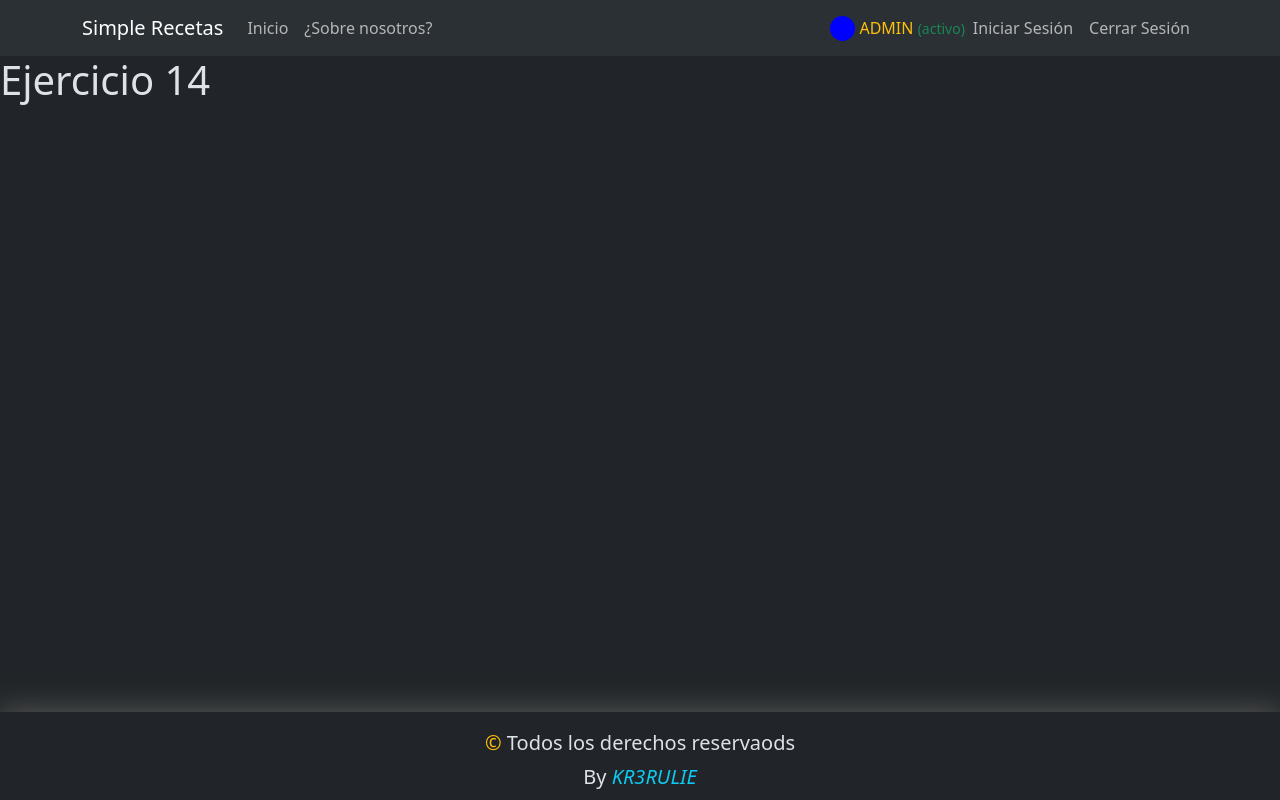
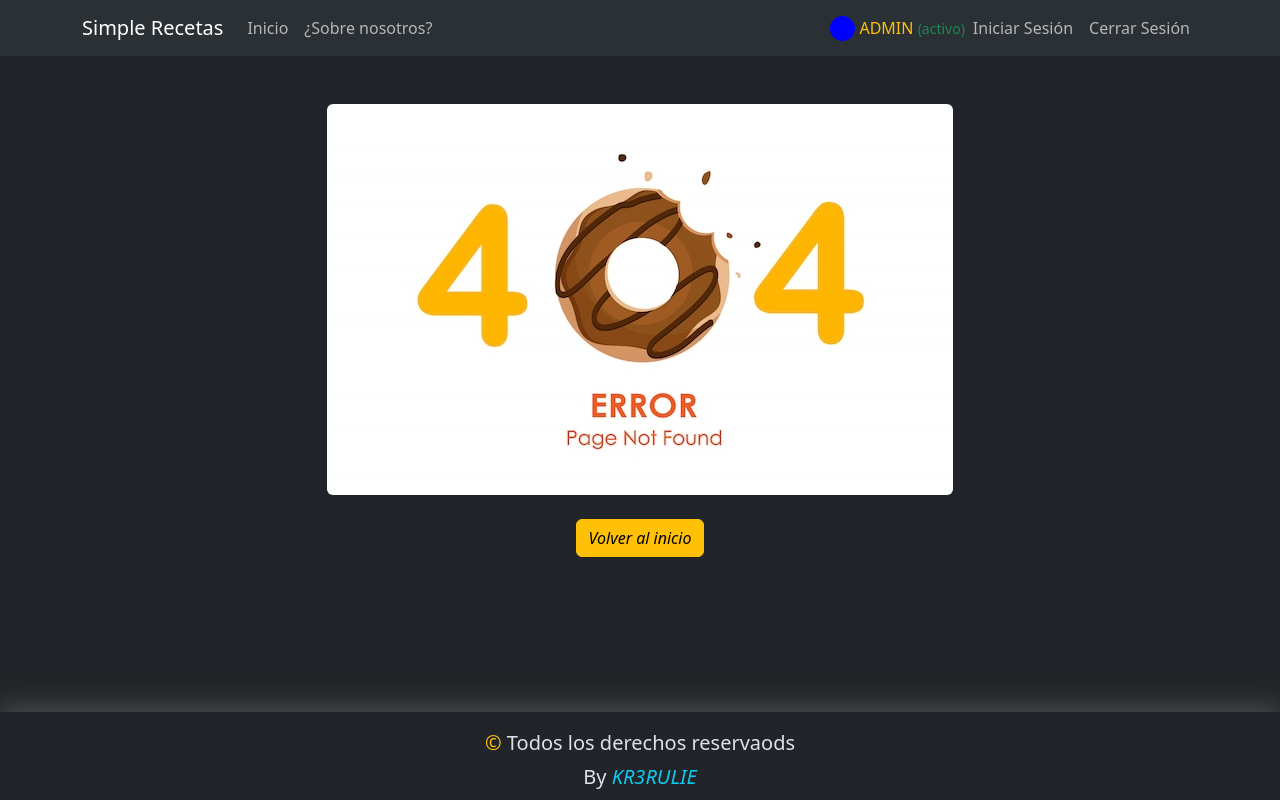
Before and after one commit to KR3RULIE/TP-React-ejercicio14, a React (Vite) app: page / in a window 1280 px wide. Built offline with nearby package versions, Linux system fonts and the light colour scheme.

Commit message:
maquete la pagina del error 404

```diff
--- a/src/App.jsx
+++ b/src/App.jsx
@@ -1,13 +1,14 @@
 import "bootstrap/dist/css/bootstrap.min.css";
 import Header from "./components/shared/Header";
 import Footer from "./components/shared/Footer";
+import Error404 from "./components/pages/Error404";
 
 function App() {
   return (
     <>
       <Header></Header>
       <main>
-        <h1>Ejercicio 14</h1>
+        <Error404></Error404>
       </main>
       <Footer></Footer>
     </>
--- a/src/components/pages/Error404.jsx
+++ b/src/components/pages/Error404.jsx
@@ -1,9 +1,24 @@
+import { Button } from "react-bootstrap";
+import img404 from "../../img/pagina-error-404.jpg";
+
 const Error404 = () => {
-    return (
-        <div>
-            <h1>Error404</h1>
-        </div>
-    );
+  return (
+    <section>
+      <div className="d-flex justify-content-center">
+        <img
+          src={img404}
+          alt="Donut error 404"
+          className="img-fluid rounded mt-5"
+        />
+      </div>
+      <Button
+        variant="warning"
+        className="d-flex mx-auto my-4 fs-bold fst-italic"
+      >
+        Volver al inicio
+      </Button>
+    </section>
+  );
 };
 
 export default Error404;
```
Also changed, not shown: src/img/pagina-error-404.jpg (added).
